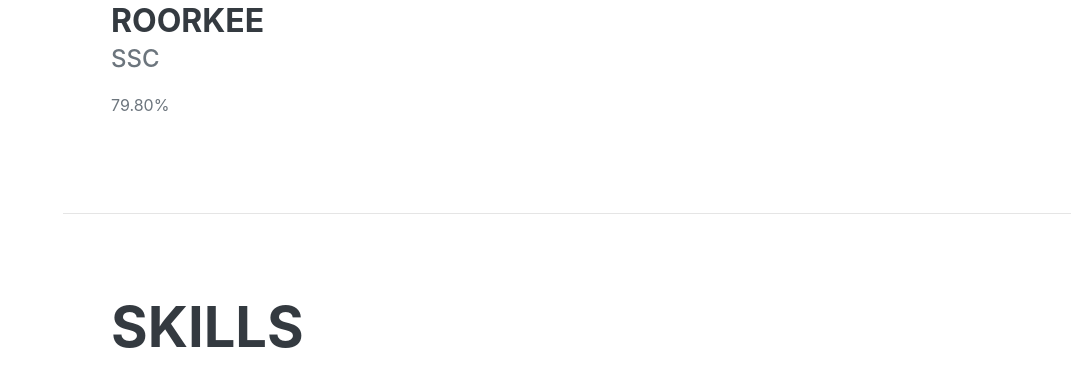
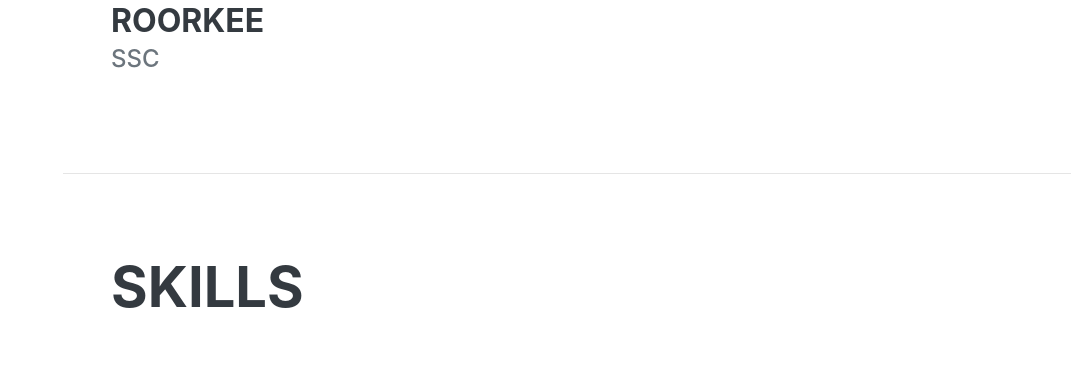
Before and after one commit to gautam7109/Gautam-s-Portfolio, a plain HTML site: page index.html in a window 1280 px wide. Shown: the part 2470-2836 px from the top of the page, without its empty margins (209-1280 px from the left). Drawn offline with nearby package versions, Linux system fonts and the light colour scheme; a web font is replaced by a local one.

Commit message:
2nd commit

```diff
--- a/index.html
+++ b/index.html
@@ -221,7 +221,7 @@
             <div class="flex-grow-1">
               <h3 class="mb-0">Adarsh Bal Niketan Sen. Sec School,IIT ROORKEE</h3>
               <div class="subheading mb-3">SSC</div>
-              <p>79.80%</p>
+              <p></p>
             </div>
             <div class="flex-shrink-0">
               <span class="text-success">Year of passing - 2013</span>
```
